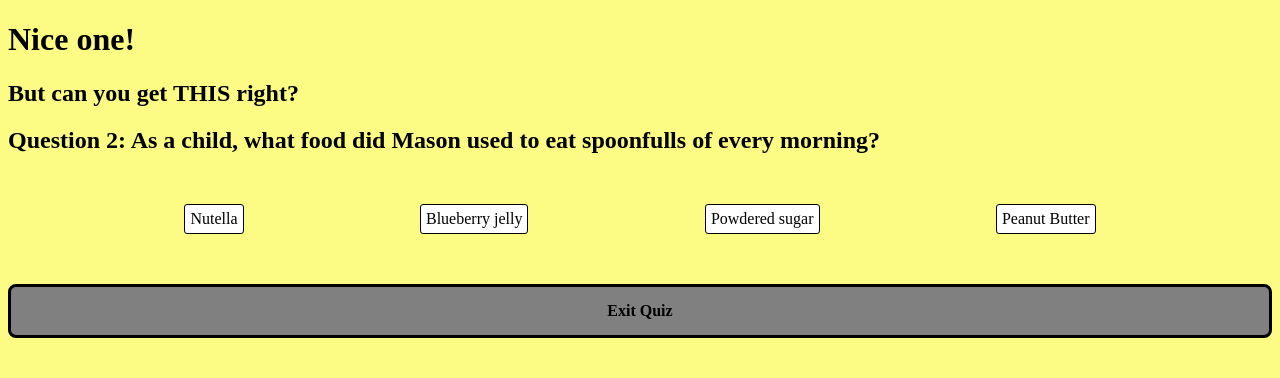
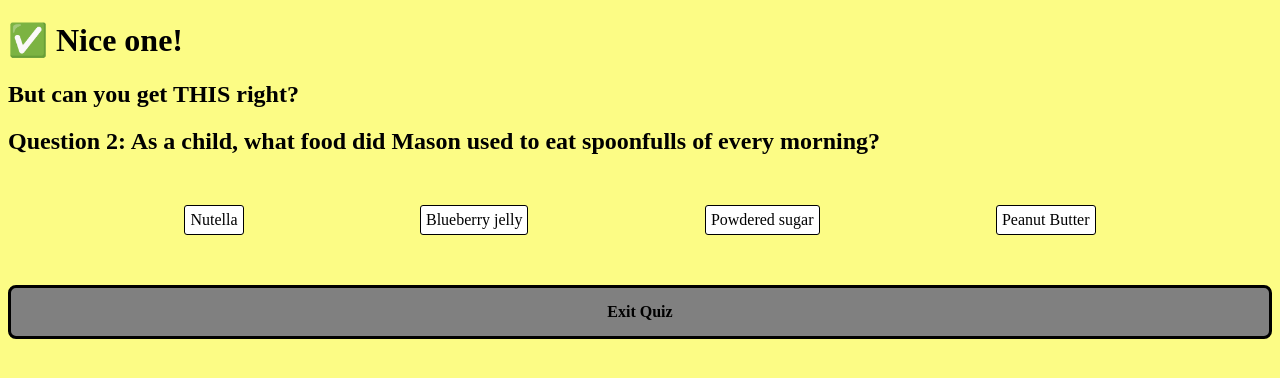
Before and after one commit to josh-123168/masonsfluff, a plain HTML site: page pages/quiz/quizcorrect1.html in a window 1280 px wide. Drawn offline with Linux system fonts and the light colour scheme.

Commit message:
correct checkmarks

```diff
--- a/pages/quiz/quizcorrect1.html
+++ b/pages/quiz/quizcorrect1.html
@@ -9,7 +9,7 @@
 </head>
 <body>
 
-    <h1>Nice one!</h1>
+    <h1>✅ Nice one!</h1>
     <h2>But can you get THIS right?</h2>
     <h2>Question 2: As a child, what food did Mason used to eat spoonfulls of every morning?</h2>
 
```
Also changed, not shown: pages/quiz/quizcorrect2.html (+1 -1 lines).
